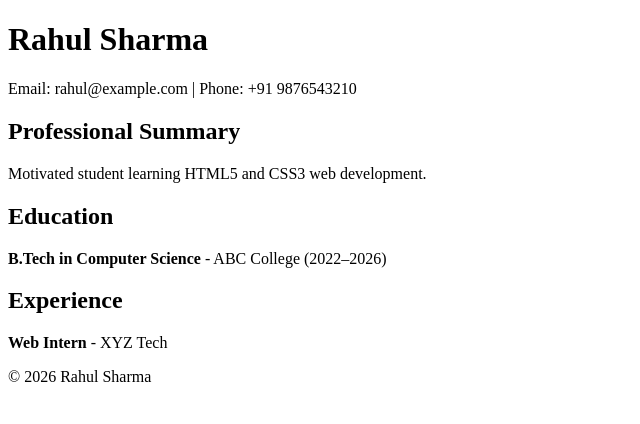
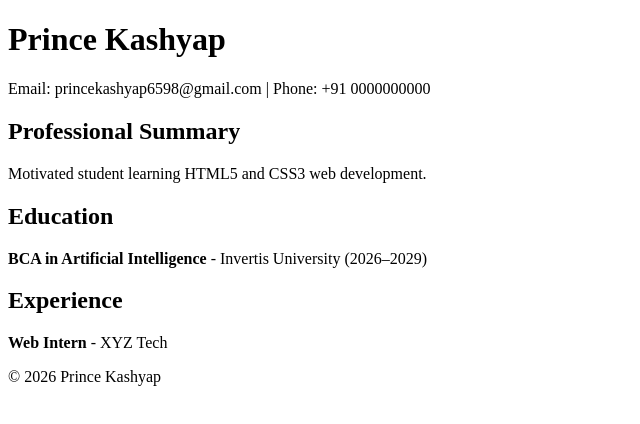
Before and after one commit to BuildsbyPrince/HTML-CSS-Assignments, a plain HTML site: page Task-08/task8.html in a window 1280 px wide. Shown: the whole page, without its empty margins (0-640 px from the left). Drawn offline with Linux system fonts and the light colour scheme.

Commit message:
Update resume details for Prince Kashyap

```diff
--- a/Task-08/task8.html
+++ b/Task-08/task8.html
@@ -6,8 +6,8 @@
 </head>
 <body>
   <header>
-    <h1>Rahul Sharma</h1>
-    <p>Email: rahul@example.com | Phone: +91 9876543210</p>
+    <h1>Prince Kashyap</h1>
+    <p>Email: princekashyap6598@gmail.com | Phone: +91 0000000000</p>
   </header>
 
   <main>
@@ -18,7 +18,7 @@
 
     <section>
       <h2>Education</h2>
-      <p><strong>B.Tech in Computer Science</strong> - ABC College (2022–2026)</p>
+      <p><strong>BCA in Artificial Intelligence</strong> - Invertis University (2026–2029)</p>
     </section>
 
     <section>
@@ -28,7 +28,7 @@
   </main>
 
   <footer>
-    <p>&copy; 2026 Rahul Sharma</p>
+    <p>&copy; 2026 Prince Kashyap</p>
   </footer>
 </body>
 </html>
```
